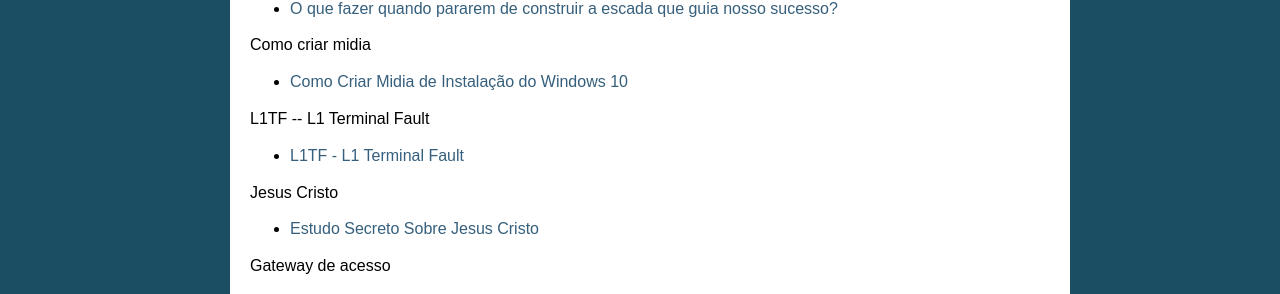
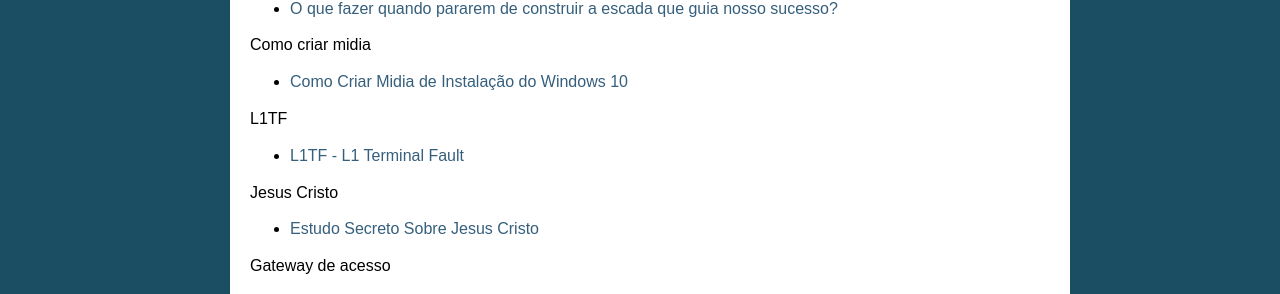
Before and after one commit to tyuatsu/base, a Sphinx documentation site: the page built from source/index.rst, in a window 1280 px wide. Shown: the part 351-645 px from the top of the page. Built offline with Sphinx 7.4.7, drawn with Linux system fonts in a browser that asks for light colours.

Commit message:
A Arte Ninja de Documentar

```diff
--- a/source/index.rst
+++ b/source/index.rst
@@ -30,7 +30,7 @@ Conteúdos:
 .. _l1tf-bug:
 .. toctree::
    :maxdepth: 1
-   :caption: L1TF -- L1 Terminal Fault
+   :caption: L1TF
 
    l1tf-bug
 
```
